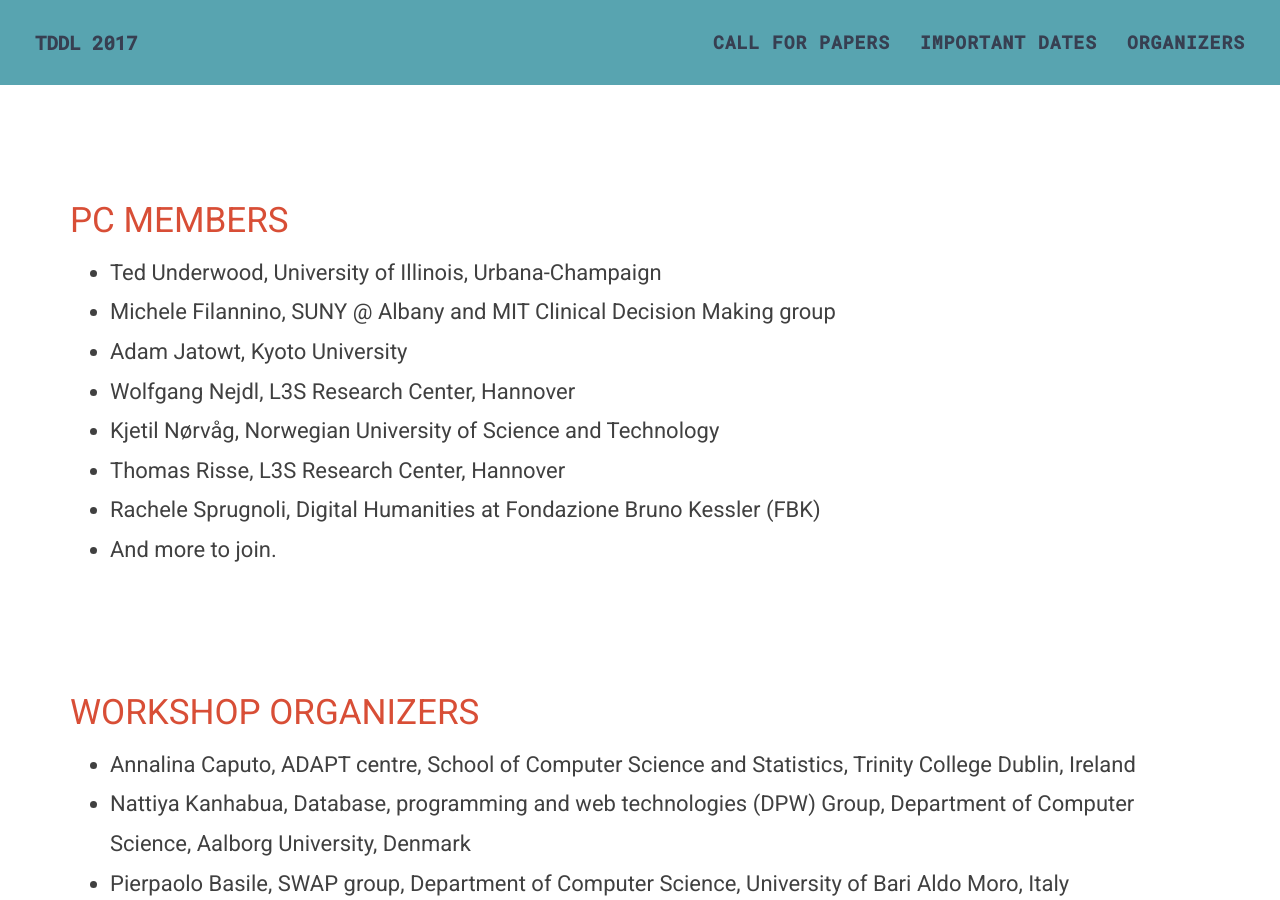
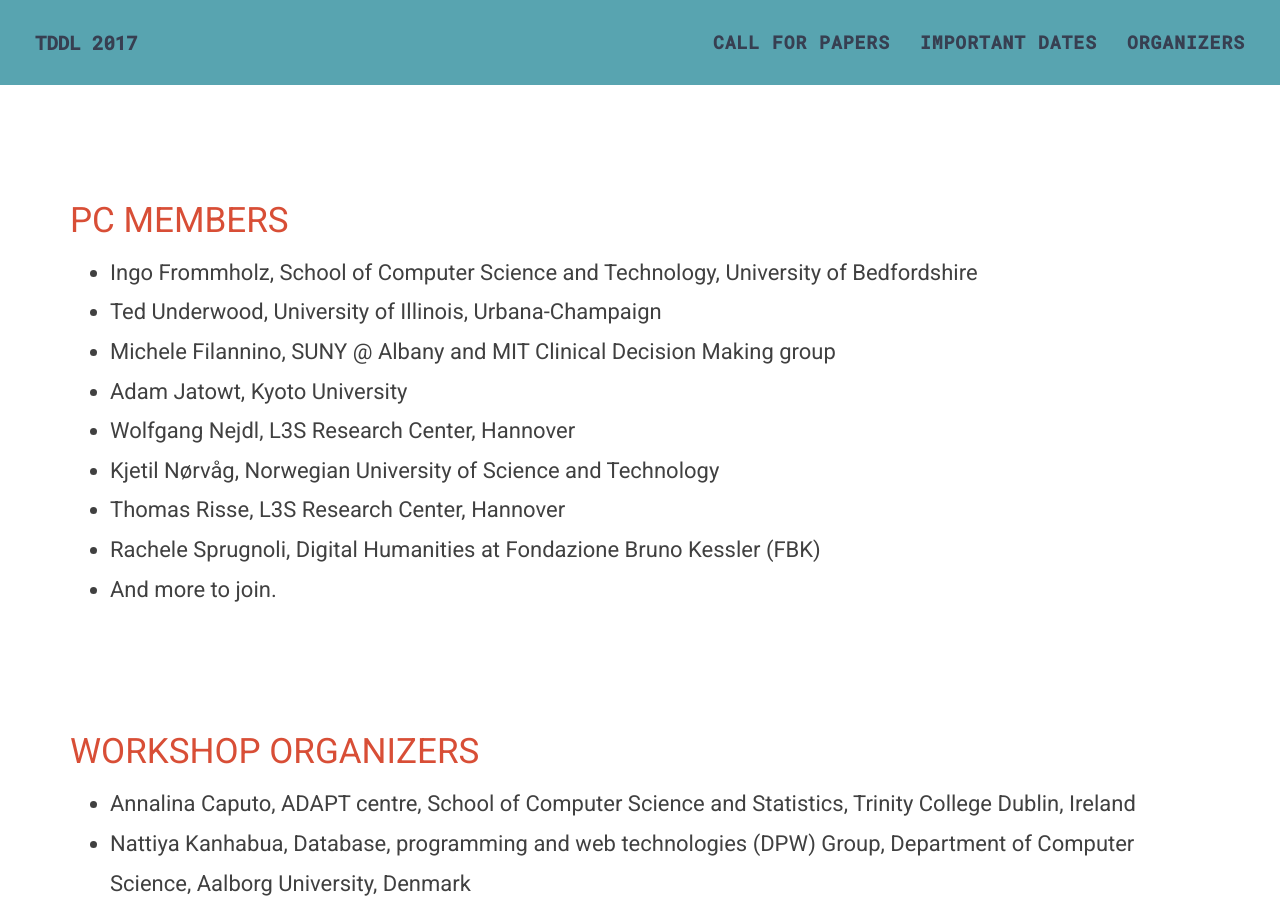
Before and after one commit to tddl2017/tddl2017.github.io, a Jekyll site: the page built from index.markdown, in a window 1280 px wide and 900 px high, scrolled down 2668 px. Built offline with Jekyll 4.4.1, drawn with Linux system fonts in a browser that asks for light colours.

Commit message:
Update index.markdown

```diff
--- a/index.markdown
+++ b/index.markdown
@@ -62,6 +62,7 @@ We will also consider editing a special issue on the International Journal on Di
 
 # PC MEMBERS
 
+  - Ingo Frommholz, School of Computer Science and Technology, University of Bedfordshire
   - Ted Underwood, University of Illinois, Urbana-Champaign
   - Michele Filannino, SUNY @ Albany and MIT Clinical Decision Making group
   - Adam Jatowt, Kyoto University
```
